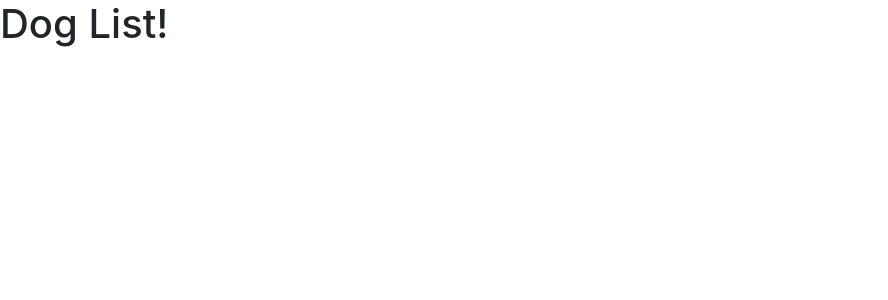
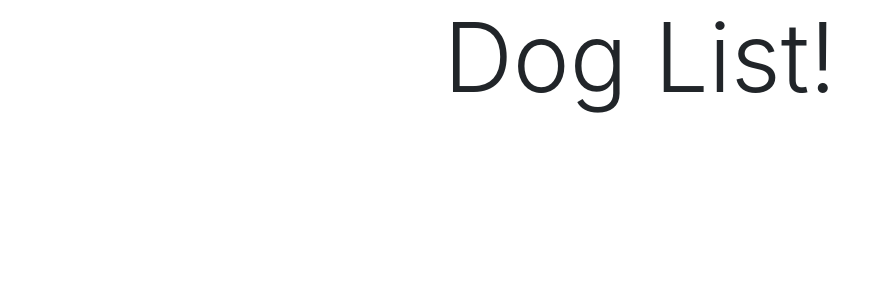
Before and after one commit to ecargiohc/router-dog-app, a React (Create React App) app: page /dogs in a window 1280 px wide. Shown: the top 300 px of the page, without its empty margins (0-888 px from the left). Built offline with nearby package versions, Linux system fonts and the light colour scheme.

Commit message:
began implementing bootstrap into DogList, centering 'h1'

```diff
--- a/src/DogList.js
+++ b/src/DogList.js
@@ -2,8 +2,8 @@ import React, {Component} from 'react';
 
 class DogList extends Component {
     render() {
-        return <div>
-            <h1>Dog List!</h1>
+        return <div className="DogList">
+            <h1 className="display-1 text-center">Dog List!</h1>
         </div>
     }
 }
```
